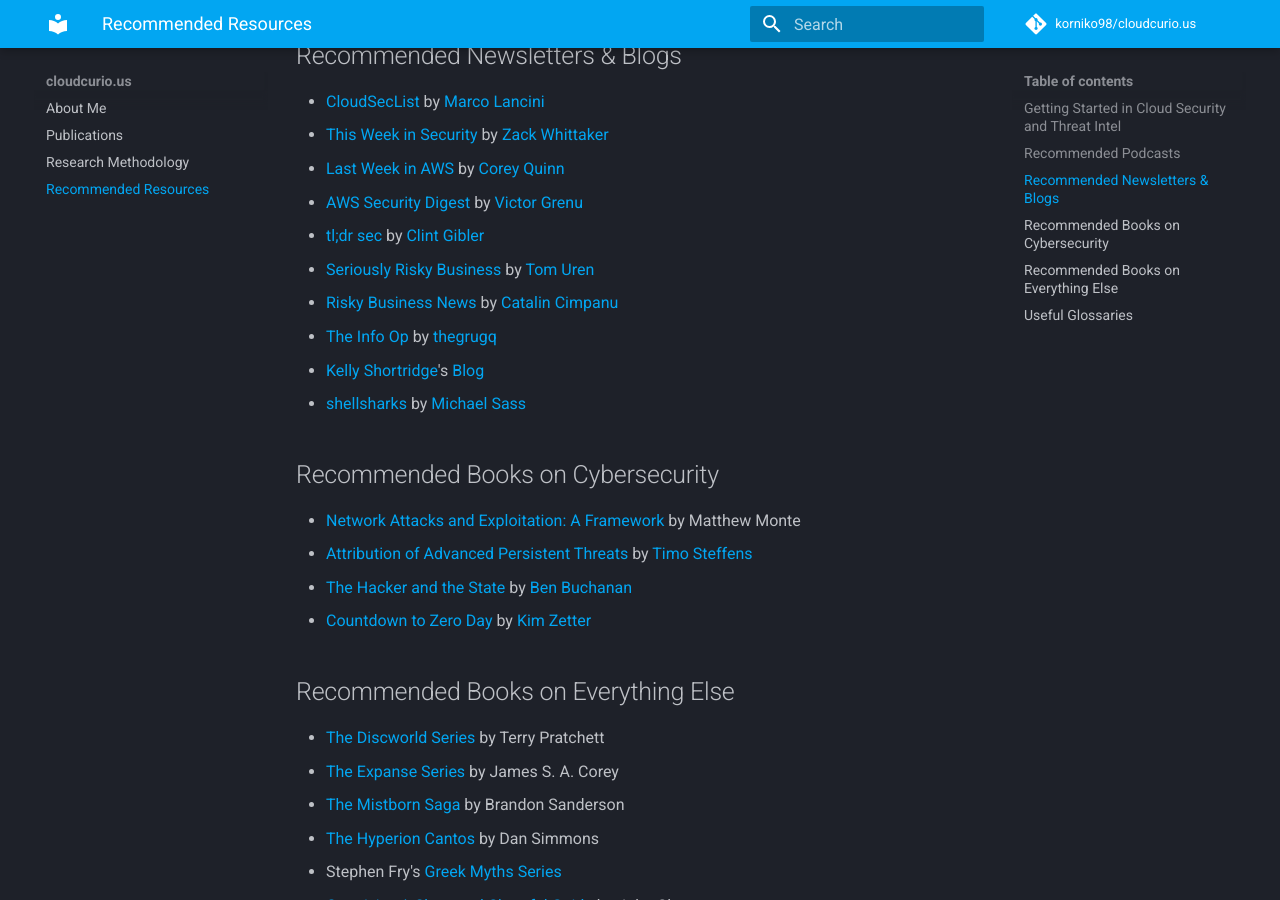
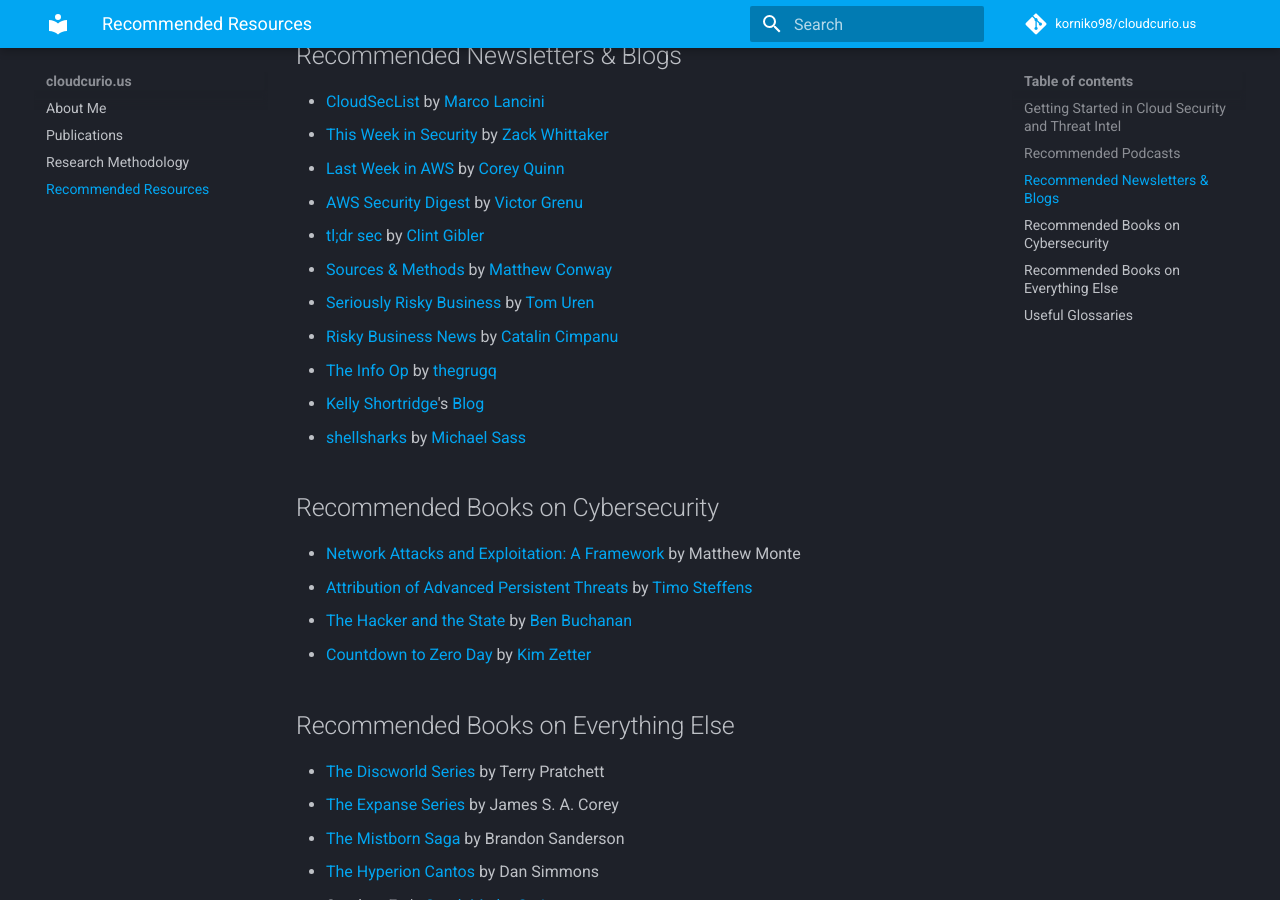
Before and after one commit to korniko98/cloudcurio.us, an MkDocs documentation site: the page built from docs/resources.md, in a window 1280 px wide and 900 px high, scrolled down 551 px. Built offline with MkDocs 1.6.1 and Material for MkDocs 9.7.7, drawn with Linux system fonts in a browser that asks for light colours; comment, search, counter and statistics services are not loaded.

Commit message:
Update resources.md

```diff
--- a/docs/resources.md
+++ b/docs/resources.md
@@ -18,6 +18,7 @@
 * [Last Week in AWS](https://www.lastweekinaws.com/) by [Corey Quinn](https://twitter.com/QuinnyPig)
 * [AWS Security Digest](https://awssecuritydigest.com/) by [Victor Grenu](https://twitter.com/zoph)
 * [tl;dr sec](https://tldrsec.com/) by [Clint Gibler](https://twitter.com/clintgibler)
+* [Sources & Methods](https://newsletter.sourcesmethods.com/) by [Matthew Conway](https://mastodon.social/@mattreduce)
 * [Seriously Risky Business](https://srslyriskybiz.substack.com/) by [Tom Uren](https://twitter.com/tomatospy)
 * [Risky Business News](https://riskybiznews.substack.com/) by [Catalin Cimpanu](https://twitter.com/campuscodi)
 * [The Info Op](https://grugq.substack.com/) by [thegrugq](https://twitter.com/thegrugq)
```
